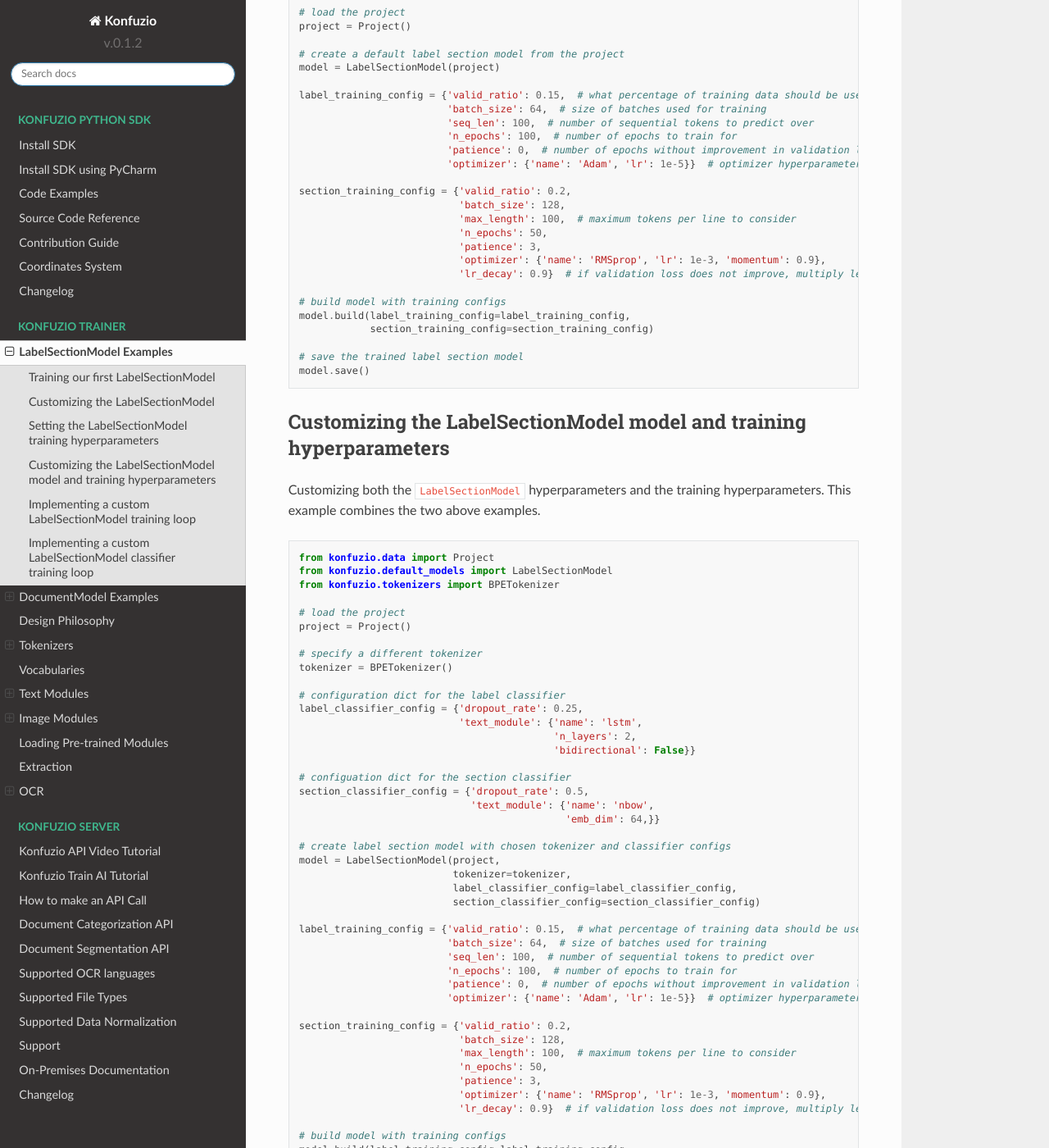
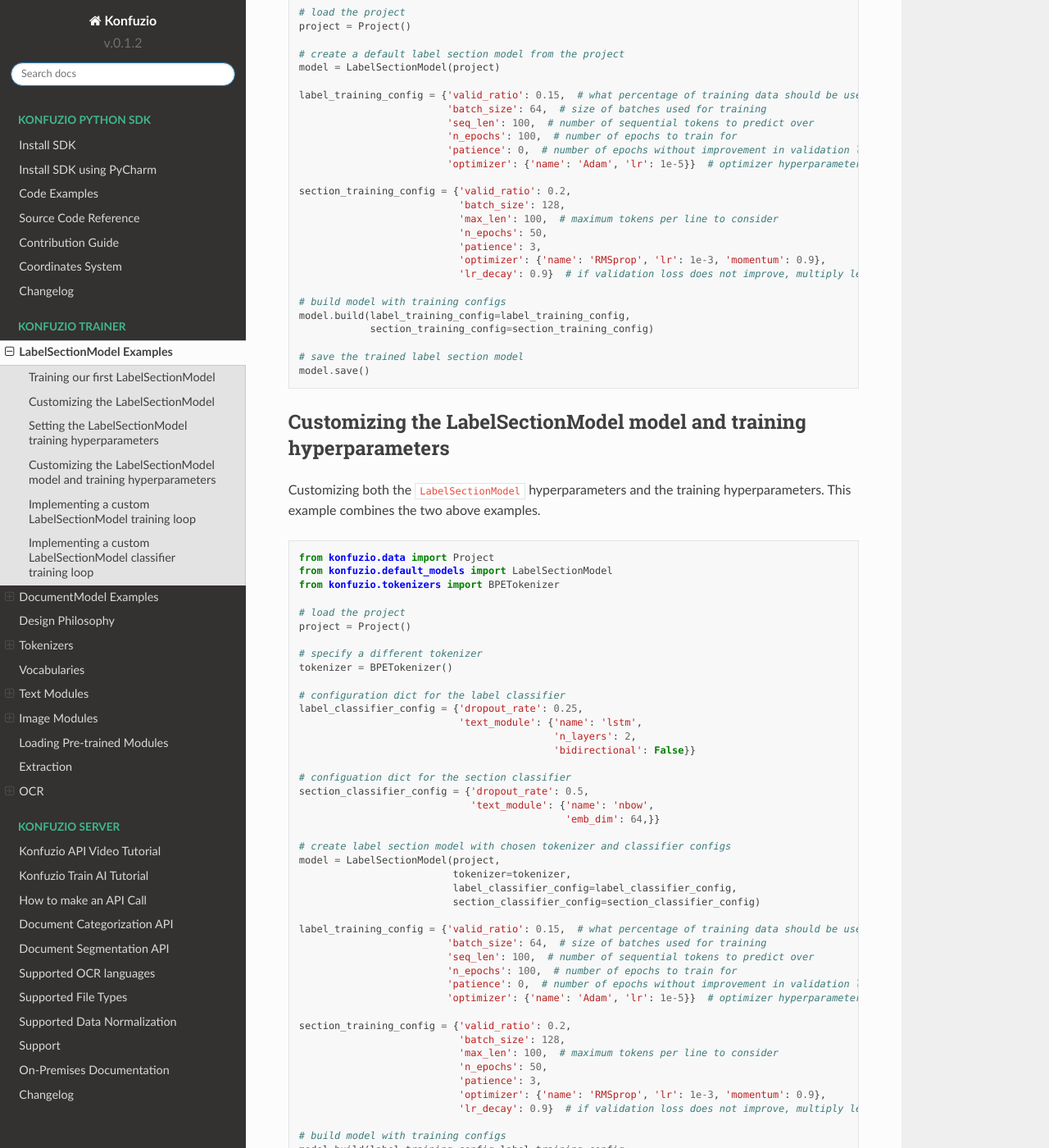
Before and after one commit to konfuzio-ai/konfuzio-sdk, a Sphinx documentation site: the page built from docs/training/training_documentation.md, in a window 1280 px wide and 1400 px high, scrolled down 2176 px. Shown: the whole window at 82% size. Built offline with Sphinx 7.4.7 and the Read the Docs theme 2.0.0, drawn with Linux system fonts in a browser that asks for light colours; some of the changed text lies outside the part shown.

Commit message:
documentation update

```diff
--- a/docs/training/training_documentation.md
+++ b/docs/training/training_documentation.md
@@ -91,7 +91,7 @@ label_training_config = {'valid_ratio': 0.15,  # what percentage of training dat
 
 section_training_config = {'valid_ratio': 0.2,
                            'batch_size': 128,
-                           'max_length': 100,  # maximum tokens per line to consider
+                           'max_len': 100,  # maximum tokens per line to consider
                            'n_epochs': 50,
                            'patience': 3,
                            'optimizer': {'name': 'RMSprop', 'lr': 1e-3, 'momentum': 0.9},
@@ -146,7 +146,7 @@ label_training_config = {'valid_ratio': 0.15,  # what percentage of training dat
 
 section_training_config = {'valid_ratio': 0.2,
                            'batch_size': 128,
-                           'max_length': 100,  # maximum tokens per line to consider
+                           'max_len': 100,  # maximum tokens per line to consider
                            'n_epochs': 50,
                            'patience': 3,
                            'optimizer': {'name': 'RMSprop', 'lr': 1e-3, 'momentum': 0.9},
@@ -423,7 +423,7 @@ model = DocumentModel(projects)
 # define the custom training hyperparameters
 document_training_config = {'valid_ratio': 0.2,
                             'batch_size': 128,
-                            'max_length': 100,  # maximum tokens per page to consider, will do nothing if no text_module used
+                            'max_len': 100,  # maximum tokens per page to consider, will do nothing if no text_module used
                             'n_epochs': 50,
                             'patience': 3,
                             'optimizer': {'name': 'RMSprop', 'lr': 1e-3, 'momentum': 0.9},
```
